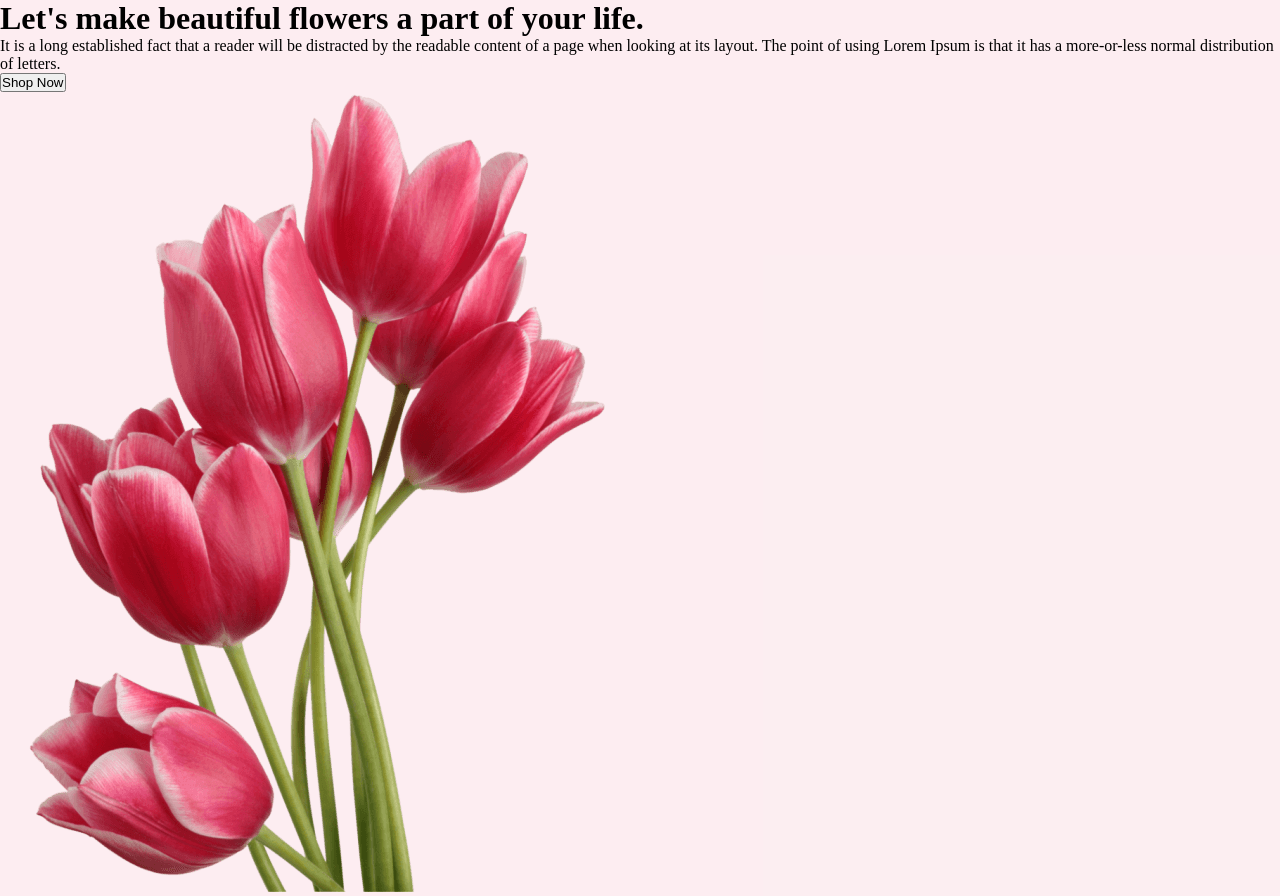
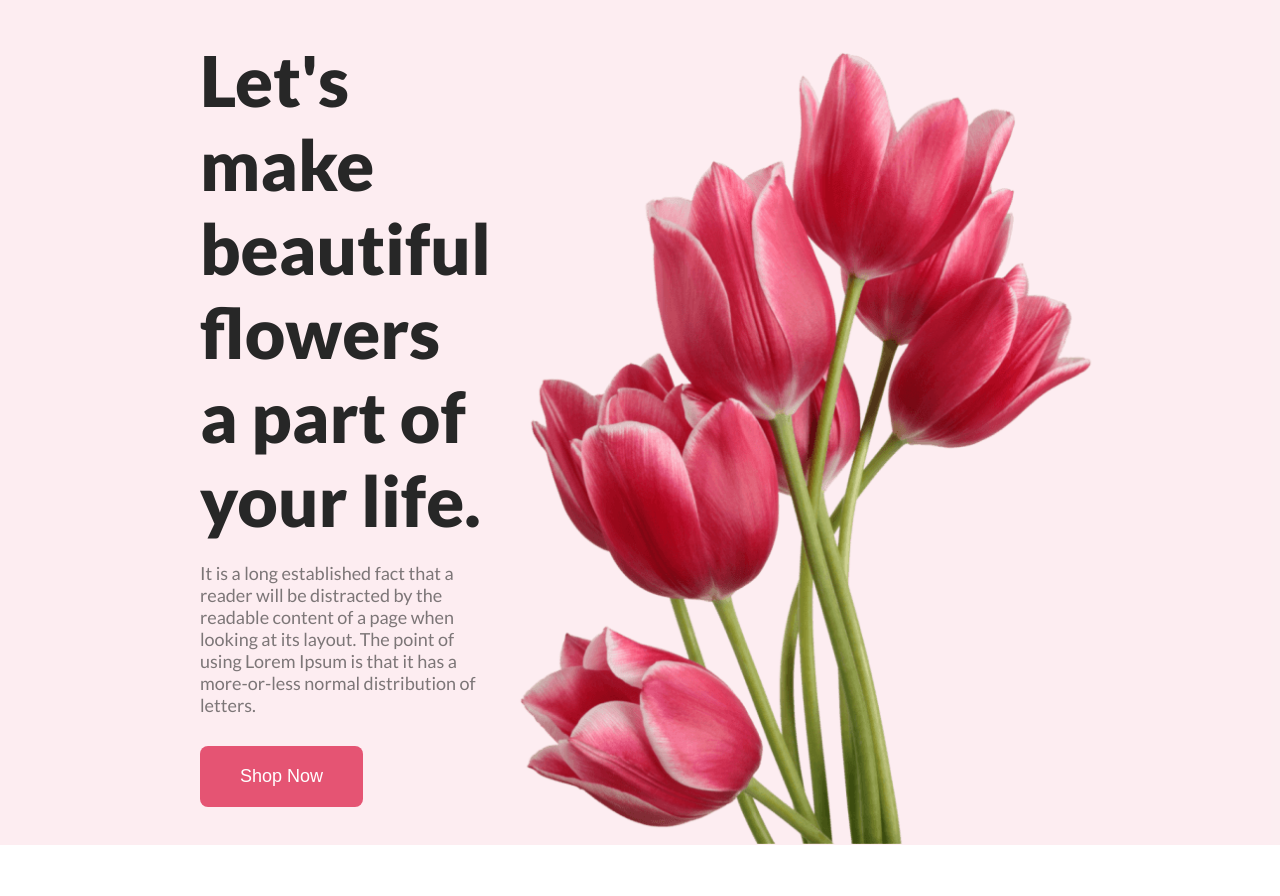
Before and after one commit to topu0075/flowerShop, a plain HTML site: page index.html in a window 1280 px wide. After the commit the page ends 845 px from the top, so only its background shows below. Drawn offline with Linux system fonts and the light colour scheme.

Commit message:
completed banner-section

```diff
--- a/CSS/style.css
+++ b/CSS/style.css
@@ -3,8 +3,44 @@
     margin: 0;
     padding: 0;
 }
-
+body{
+    font-family: 'Lato', sans-serif;
+}
+.btn-primary{
+    border-radius: 8px;
+    background: #E55473;
+    color: #FFF;
+    font-size: 18px;
+    border:0;
+    padding: 20px 40px;
+}
 /* header section */
 header{
     background: #E554731A;
+    display: flex;
+    justify-content: space-around;
+    align-items: center;
+    padding: 0px 200px;
 }
+
+header img{
+    width: 630px;
+    padding-top: 50px;
+    margin-bottom: -2px;
+}
+.banner-content{
+    max-width: 600px;
+}
+.banner-title{
+    color: #272727;
+    font-size: 70px;
+    font-weight: 900;
+    /* padding-right: 150px; */
+}
+
+.banner-description{
+    color: #27272799;
+    font-size: 18px;
+    font-weight: 400;
+    margin: 20px 0px 30px 0px;
+}
--- a/index.html
+++ b/index.html
@@ -4,6 +4,9 @@
     <meta charset="UTF-8">
     <meta http-equiv="X-UA-Compatible" content="IE=edge">
     <meta name="viewport" content="width=device-width, initial-scale=1.0">
+    <link rel="preconnect" href="https://fonts.googleapis.com">
+    <link rel="preconnect" href="https://fonts.gstatic.com" crossorigin>
+    <link href="https://fonts.googleapis.com/css2?family=Lato:wght@100;300;400;700;900&display=swap" rel="stylesheet">
     <link rel="stylesheet" href="./CSS/style.css">
     <title>Flower Shop</title>
 </head>
@@ -12,10 +15,10 @@
         <div class="banner-content">
             <h1 class="banner-title">Let's make beautiful flowers a part of your life.</h1>
             <p class="banner-description">It is a long established fact that a reader will be distracted by the readable content of a page when looking at its layout. The point of using Lorem Ipsum is that it has a more-or-less normal distribution of letters.</p>
-            <button class="btm-primary">Shop Now</button>
+            <button class="btn-primary">Shop Now</button>
         </div>
         <div class="banner-img">
-            <img src="./assets/pngwing 10.png" alt="">
+            <img src="./assets/pngwing 10.png" alt="flower banner image">
         </div>
     </header>
 
```
